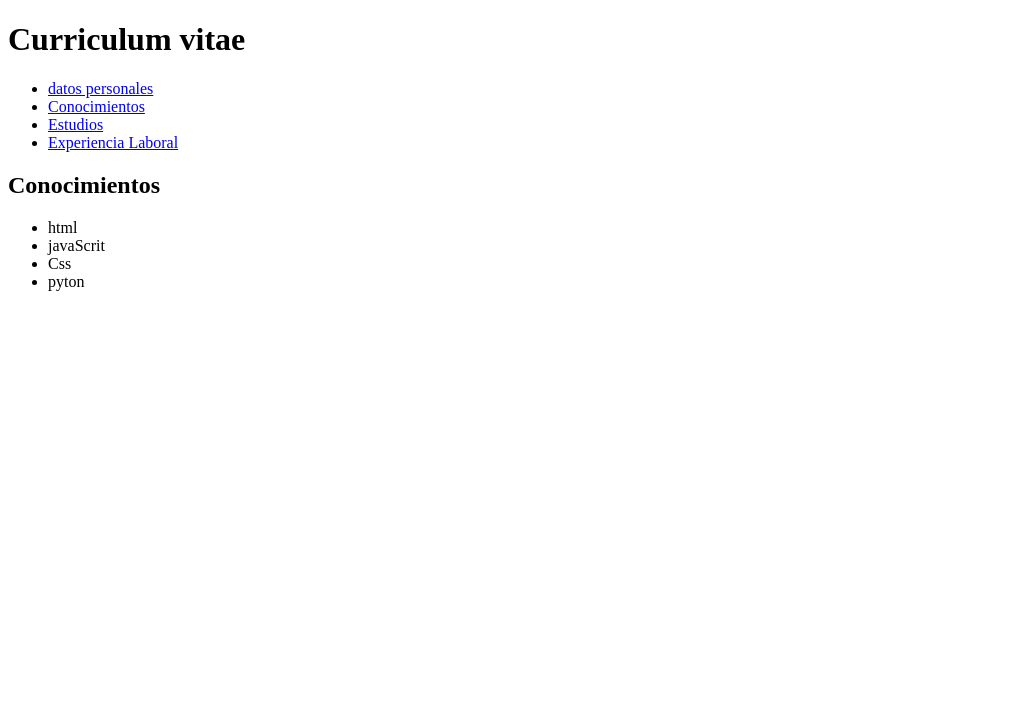
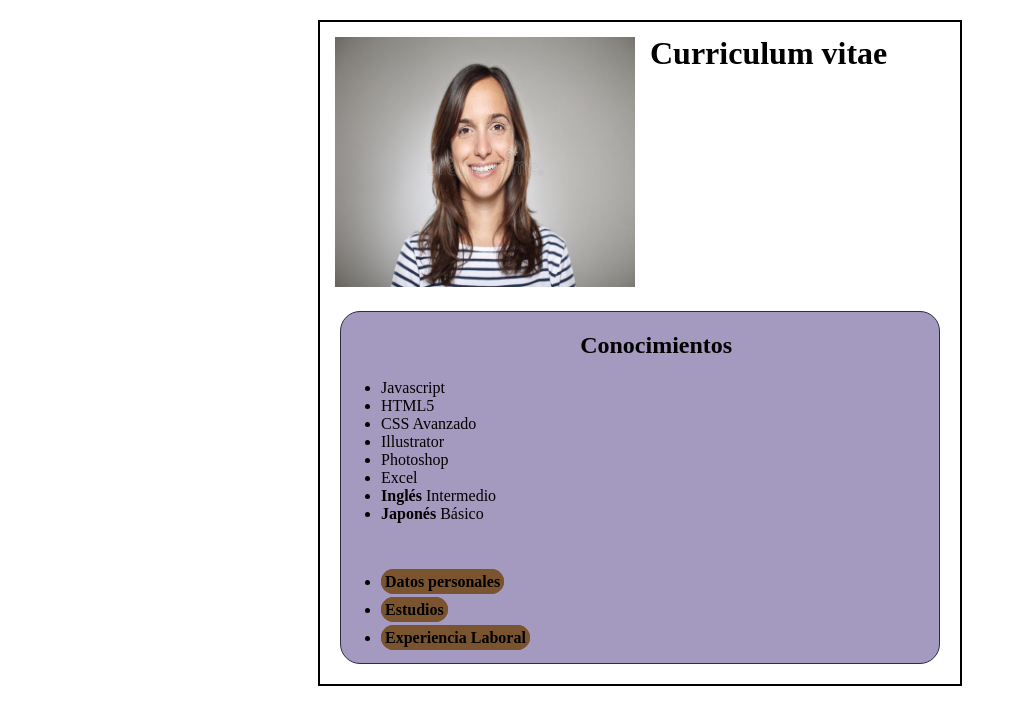
Before and after one commit to braguilera/tpCV, a plain HTML site: page Conocimientos.html in a window 1280 px wide. Shown: the whole page, without its empty margins (0-1016 px from the left). Drawn offline with Linux system fonts and the light colour scheme.

Commit message:
Tp_cv
Tp de curriculum vitae

```diff
--- a/Conocimientos.html
+++ b/Conocimientos.html
@@ -5,21 +5,49 @@
     <meta http-equiv="X-UA-Compatible" content="IE=edge">
     <meta name="viewport" content="width=device-width, initial-scale=1.0">
     <title>Curriculum</title>
+
+<style>
+    a:link{
+        text-decoration: none;
+        border: solid 2px #7A542E;
+        border-radius: 40px;
+        padding: 2px;
+        background-color: #7A542E;
+        color: #000000;
+    }
+    a:visited{
+        border: solid 2px #7A542E;
+        background-color: #9E8576;
+        color: #000000;
+    }
+    a:hover{
+        background-color: #af9274;
+        border: none;
+    }
+</style>
+
 </head>
-<body>
-    <h1>Curriculum vitae</h1>
+<body style=" border:solid 2px black; width: 50%; margin: 0 auto;margin-top: 20px;">
+    <img style="margin: 15px; float: left;"  width="300" height="250" src="foto.jpg" alt="fotocv" >
+    <h1 style="margin-left:50%; margin-top: 2%;"> Curriculum vitae </h1>
+   <br><br><br><br><br><br><br><br><br><br><br>
+<div style="margin: 20px;border: solid 1px #2A2E45;background-size: contain;border-radius: 20px; background-color: #A499BE;">
+   <h2 style="margin-left: 40%;">Conocimientos</h2>
     <ul>
-        <li> <a href="index.html">datos personales</a></li>
-        <li><a href="Conocimientos.html"> Conocimientos </a> </li>
-        <li><a href="estudios.html">Estudios</a> </li>
-        <li><a href="experiencia_laboral.html">Experiencia Laboral</a> </li>
+        <li>Javascript</li>
+        <li>HTML5</li>
+        <li>CSS Avanzado</li>
+        <li>Illustrator</li>
+        <li>Photoshop</li>
+        <li>Excel</li>
+        <li><strong>Inglés</strong> Intermedio</li>
+        <li><Strong>Japonés</Strong> Básico</li>
     </ul>
-    <h2>Conocimientos</h2>
-    <ul>
-        <li>html</li>
-        <li>javaScrit</li>
-        <li>Css</li>
-        <li>pyton</li>
+    <ul style="margin-top: 50px;">
+        <li style="margin-bottom: 10px;"><a href="index.html"> <strong>Datos personales</strong> </a> </li>
+        <li style="margin-bottom: 10px; margin-top: 10px;"><a href="estudios.html"><strong>Estudios</strong></a> </li>
+        <li style="margin-top: 10px;"><a href="experiencia_laboral.html"><strong>Experiencia Laboral</strong></a> </li>
     </ul>
+</div>
 </body>
 </html>
```
Also changed, not shown: estudios.html (+36 -11 lines), experiencia_laboral.html (+42 -12 lines), index.html (+41 -13 lines), FotoCV.jpg (added).
